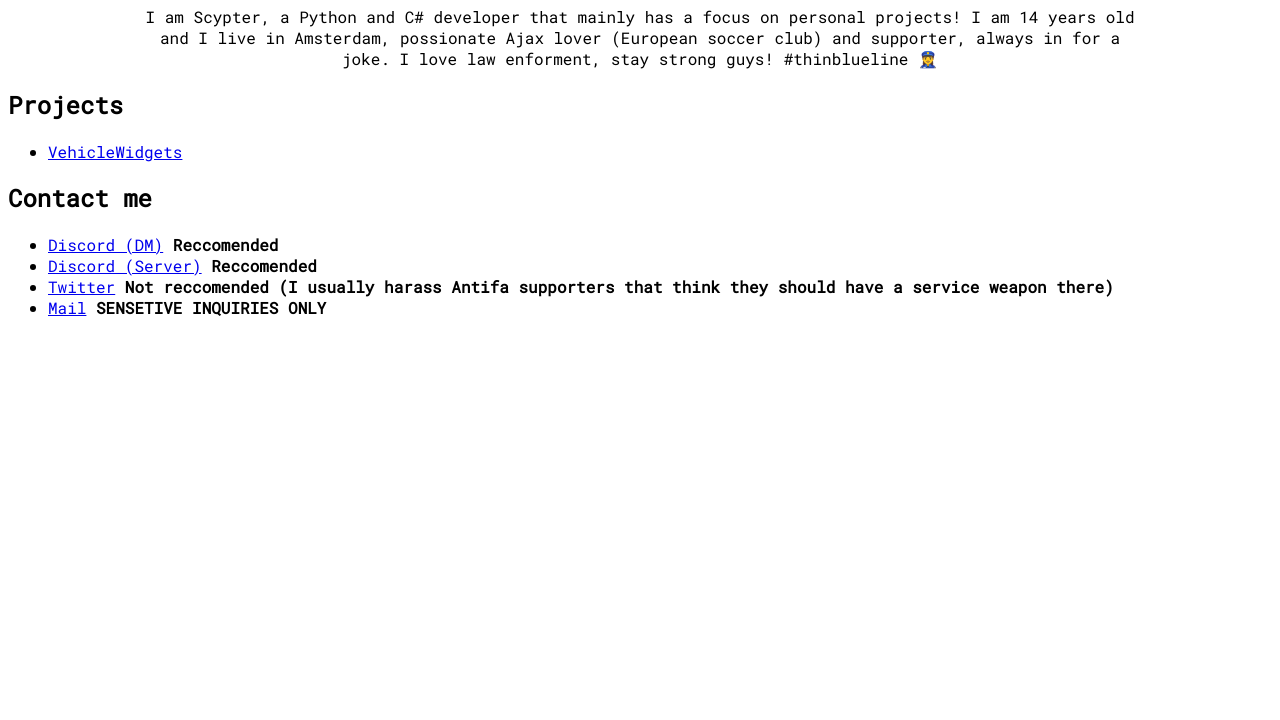
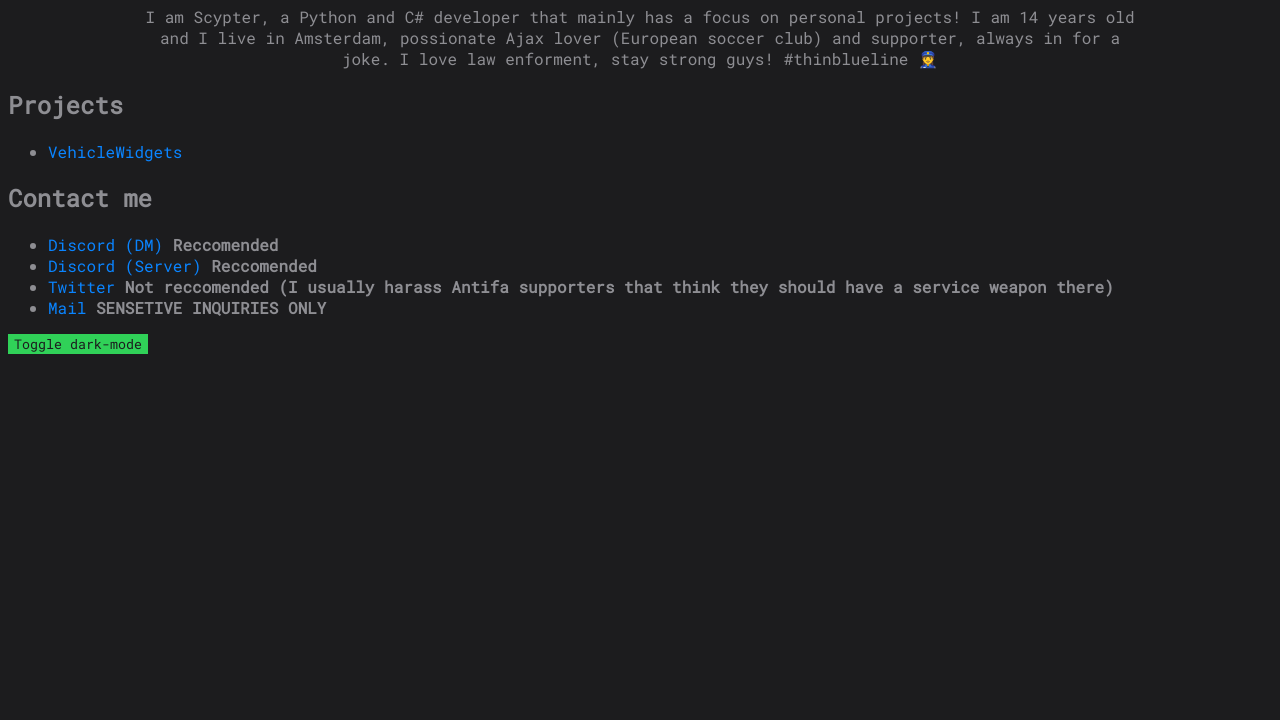
Before and after one commit to ScypterDev/scypterdev.github.io, a plain HTML site: page index.html in a window 1280 px wide. Shown: the part 80-800 px from the top of the page. Drawn offline with Linux system fonts and the light colour scheme.

Commit message:
Added the ability to toggle to dark/light mode

```diff
--- /dev/null
+++ b/dark-styles.css
@@ -0,0 +1,36 @@
+@import url('https://fonts.googleapis.com/css2?family=Roboto&family=Roboto+Mono&display=swap');
+
+.mono {
+    font-family: 'Roboto Mono', monospace;
+}
+
+.serif {
+    font-family: 'Roboto', sans-serif;
+}
+
+.margin {
+    margin: auto 10% auto 10%;
+}
+
+body {
+    background-color: rgb(28, 28, 30);
+}
+
+h1,h2,h3,h4,h5,h6,p,li {
+    color: rgb(142, 142, 147);
+}
+
+a {
+    text-decoration: none;
+    color: rgb(10, 132, 255);
+}
+
+button {
+    background-color: rgb(48, 209, 88);
+    border: none;
+    color: rgb(28, 28, 30);
+    text-align: center;
+    text-decoration: none;
+    display: inline-block;
+    font-family: 'Roboto Mono', monospace;
+}
--- a/index.html
+++ b/index.html
@@ -5,7 +5,7 @@
     <meta http-equiv="X-UA-Compatible" content="IE=edge">
     <meta name="viewport" content="width=device-width, initial-scale=1.0">
     <title>Scypter</title>
-    <link rel="stylesheet" href="styles.css">
+    <link rel="stylesheet" href="dark-styles.css" id="theme-link">
 </head>
 <body>
     <h1 align="center" class="mono">Hey 👋</h1>
@@ -21,5 +21,7 @@
         <li class="mono"><a href="https://www.twitter.com/DevScypter">Twitter</a> <b>Not reccomended (I usually harass Antifa supporters that think they should have a service weapon there)</b></li>
         <li class="mono"><a href="mailto:Scypter@tutanota.com?cc=Scypter@outlook.com&?body=Hi%2C%20I%20would%20like%20to%20contact%20you%20because%20of%20the%20following%20project%20(project)">Mail</a> <b>SENSETIVE INQUIRIES ONLY</b></li>
     </ul>
+    <button class="btn-toggle">Toggle dark-mode</button>
+    <script src="script.js"></script>
 </body>
 </html>
--- /dev/null
+++ b/light-styles.css
@@ -0,0 +1,36 @@
+@import url('https://fonts.googleapis.com/css2?family=Roboto&family=Roboto+Mono&display=swap');
+
+.mono {
+    font-family: 'Roboto Mono', monospace;
+}
+
+.serif {
+    font-family: 'Roboto', sans-serif;
+}
+
+.margin {
+    margin: auto 10% auto 10%;
+}
+
+body {
+    background-color: rgb(242, 242, 247);
+}
+
+h1,h2,h3,h4,h5,h6,p,li {
+    color: rgb(142, 142, 147);
+}
+
+a {
+    text-decoration: none;
+    color: rgb(0, 122, 255);
+}
+
+button {
+    background-color: rgb(52, 199, 89);
+    border: none;
+    color: rgb(242, 242, 247);
+    text-align: center;
+    text-decoration: none;
+    display: inline-block;
+    font-family: 'Roboto Mono', monospace;
+}
--- /dev/null
+++ b/script.js
@@ -0,0 +1,14 @@
+const btn = document.querySelector(".btn-toggle");
+
+const theme = document.querySelector("#theme-link");
+
+btn.addEventListener("click", function() {
+    if (theme.getAttribute("href") == "dark-styles.css") {
+        theme.href = "light-styles.css";
+        btn.innerHTML = "Toggle light-mode";
+    }
+    else {
+        theme.href = "dark-styles.css";
+        btn.innerHTML = "Toggle dark-mode";
+    }
+});
--- a/styles.css
+++ /dev/null
@@ -1,13 +0,0 @@
-@import url('https://fonts.googleapis.com/css2?family=Roboto&family=Roboto+Mono&display=swap');
-
-.mono {
-    font-family: 'Roboto Mono', monospace;
-}
-
-.serif {
-    font-family: 'Roboto', sans-serif;
-}
-
-.margin {
-    margin: auto 10% auto 10%;
-}
```
